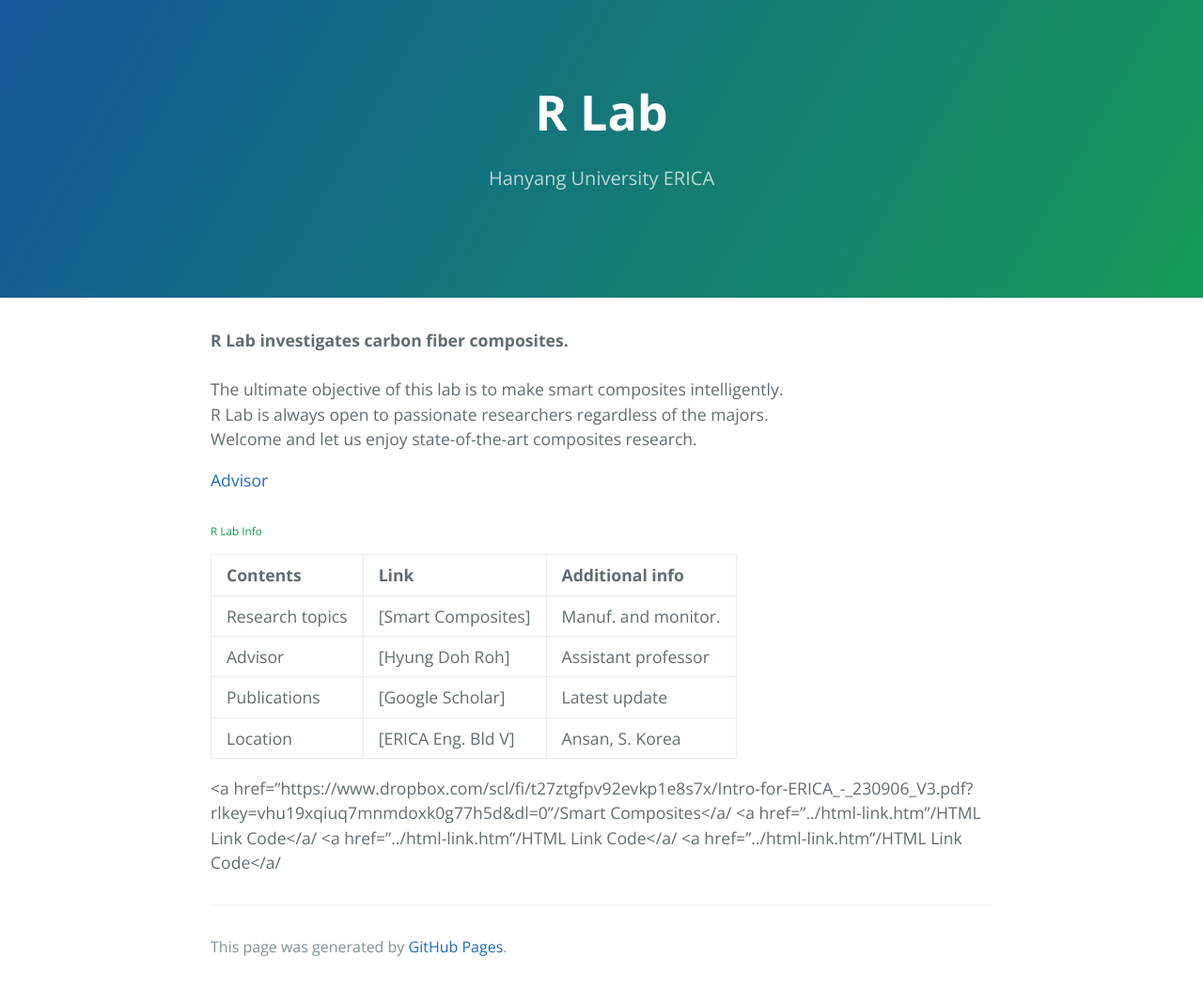
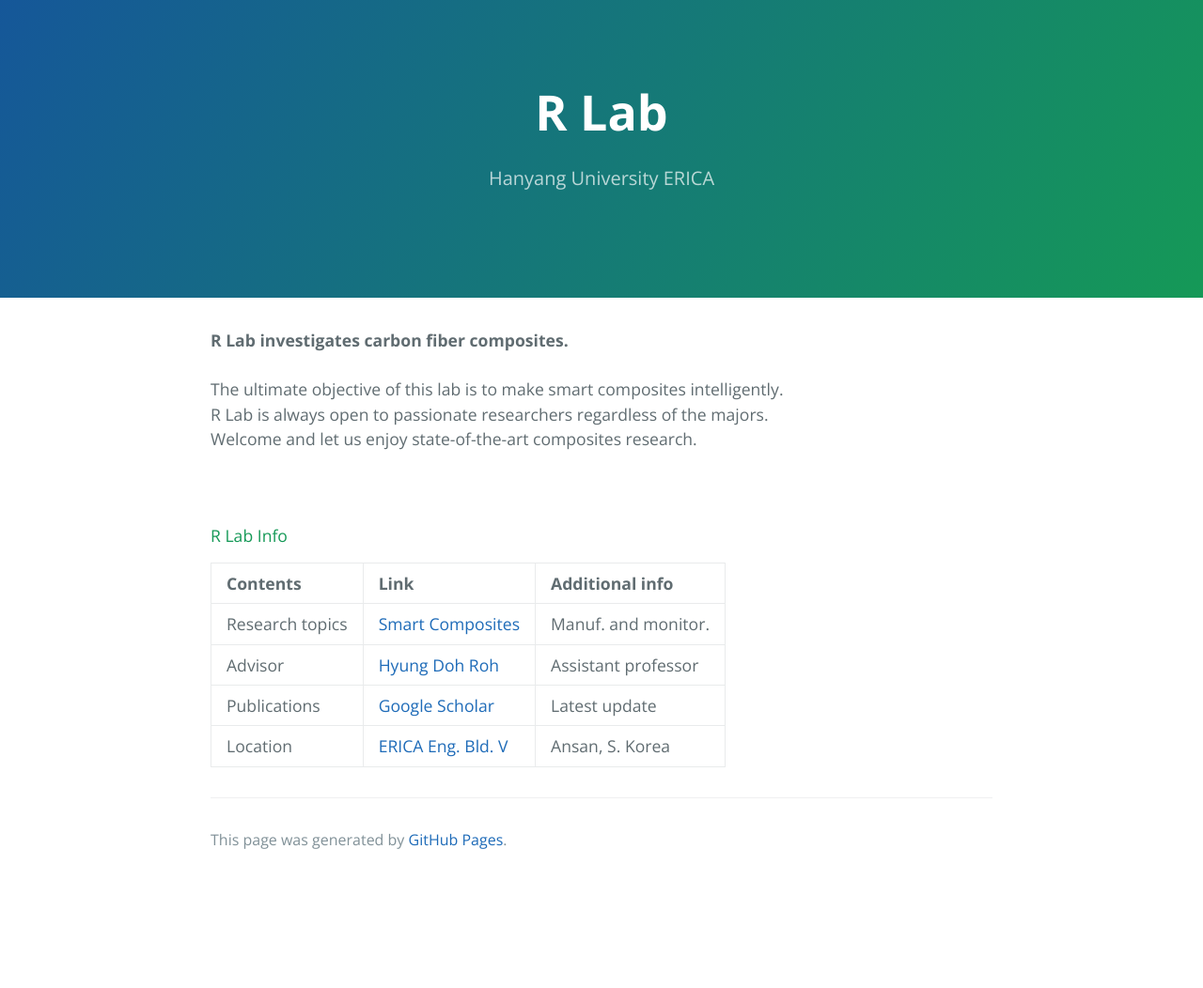
Before and after one commit to rhd1213/rhd1213.github.io, a Jekyll site: the page built from index.md, in a window 1280 px wide. Shown: the whole page at 94% size. Built offline with Jekyll 4.4.1, drawn with Linux system fonts in a browser that asks for light colours; our own code applies the rules of GitHub Pages for plain Markdown files; after the commit the page ends 938 px from its top, so only the background shows below that.

Commit message:
Update index.md

```diff
--- a/index.md
+++ b/index.md
@@ -3,20 +3,14 @@ The ultimate objective of this lab is to make smart composites intelligently. <b
 R Lab is always open to passionate researchers regardless of the majors. <br>
 Welcome and let us enjoy state-of-the-art composites research. <br>
 
-
-[Advisor](./another-page.html)
+<br>
 
 
-###### R Lab Info
+#### R Lab Info
 
 | Contents         | Link               | Additional info     |
 |:-----------------|:-------------------|:--------------------|
-| Research topics  | [Smart Composites] | Manuf. and monitor. |
-| Advisor          | [Hyung Doh Roh]    | Assistant professor |
-| Publications     | [Google Scholar]   | Latest update       |
-| Location         | [ERICA Eng. Bld V] | Ansan, S. Korea     |
-
-<a href="https://www.dropbox.com/scl/fi/t27ztgfpv92evkp1e8s7x/Intro-for-ERICA_-_230906_V3.pdf?rlkey=vhu19xqiuq7mnmdoxk0g77h5d&dl=0"/Smart Composites</a/
-<a href="../html-link.htm"/HTML Link Code</a/
-<a href="../html-link.htm"/HTML Link Code</a/
-<a href="../html-link.htm"/HTML Link Code</a/
+| Research topics  | <a href="https://www.dropbox.com/scl/fi/t27ztgfpv92evkp1e8s7x/Intro-for-ERICA_-_230906_V3.pdf?rlkey=vhu19xqiuq7mnmdoxk0g77h5d&dl=0" target="blank">Smart Composites</a> | Manuf. and monitor. |
+| Advisor          | [Hyung Doh Roh](./another-page.html)                                                                                                                                    | Assistant professor |
+| Publications     | <a href="https://scholar.google.co.kr/citations?user=e4VrpLoAAAAJ&hl=en" target="blank">Google Scholar</a>                                                              | Latest update       |
+| Location         | <a href="https://goo.gl/maps/YQLxnQRgC48nPyLk6" target="blank">ERICA Eng. Bld. V</a>                                                                                    | Ansan, S. Korea     |
```
